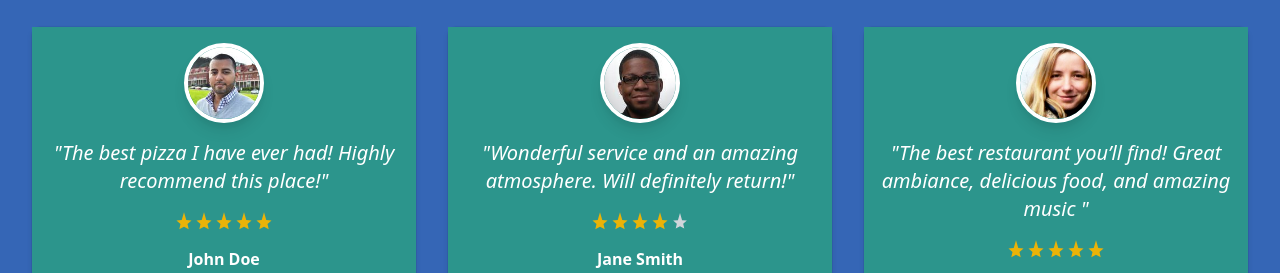
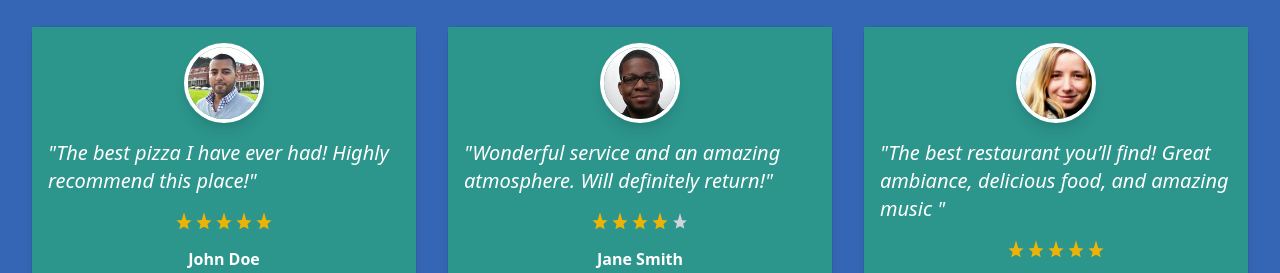
Before and after one commit to Gcalcada/RestaurantTemplate_NextJs, a Next.js app: page / in a window 1280 px wide. Shown: the part 1740-2013 px from the top of the page. Built offline with nearby package versions, Linux system fonts and the light colour scheme.

Commit message:
[id] adjustments some margins on pages adjusted

```diff
--- a/app/Components/Testimonials.js
+++ b/app/Components/Testimonials.js
@@ -45,7 +45,7 @@
             </div>
 
             {/* Testimonial text */}
-            <p className="text-base sm:text-lg md:text-xl italic mb-4 text-white">
+            <p className="text-base sm:text-lg md:text-xl italic mb-4 text-white text-left">
               &quot;{testimonial.text}&quot;
             </p>
 
```
